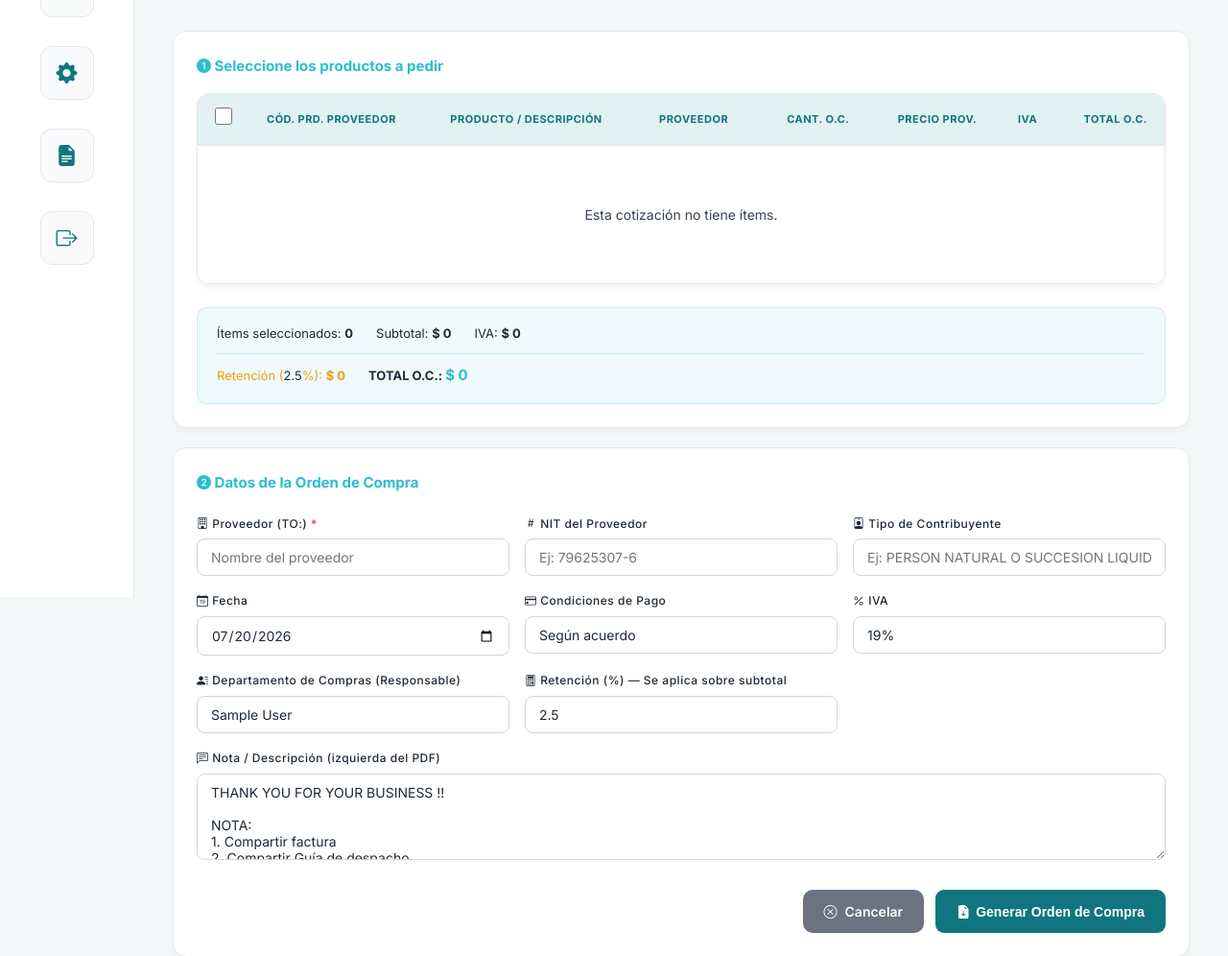
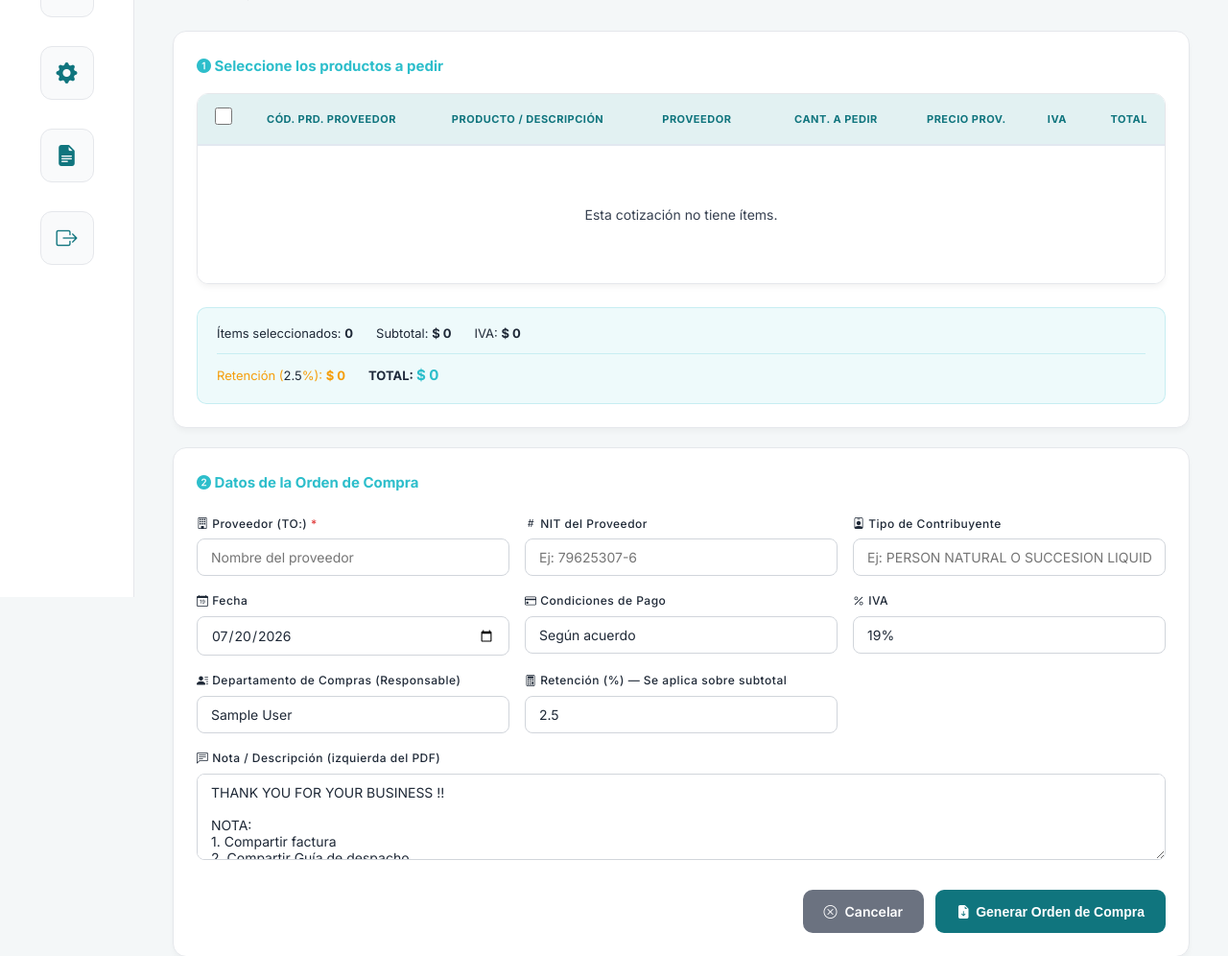
Before and after one commit to Santiago072/SistemaImpobiomedical, a PHP site: template app/views/ordenes/seleccionar_items.php in a window 1280 px wide. Shown: the part 178-1174 px from the top of the page at 96% size. Run offline with PHP 8.4, Linux system fonts and the light colour scheme; the template is opened without the code that fills it, so the values that code supplies are empty; the visitor is signed in with stand-in values (Sample User, id 1).

Commit message:
Correcion de nombres de campos

```diff
--- a/app/views/cotizaciones/generar_pdf.php
+++ b/app/views/cotizaciones/generar_pdf.php
@@ -302,7 +302,7 @@ table { width:100%; border-collapse:collapse; }
   <th class="th-item col-vu">V/U</th>
   <th class="th-item col-iva">IVA</th>
   <th class="th-item col-tiva">T/IVA</th>
-  <th class="th-item col-vt">V/T</th>
+  <th class="th-item col-vt">VT/SV</th>
   <th class="th-item col-te">TIEMPO ENTREGA</th>
 </tr>
 <tbody>
--- a/app/views/ordenes/seleccionar_items.php
+++ b/app/views/ordenes/seleccionar_items.php
@@ -80,10 +80,10 @@ include dirname(__DIR__) . '/layout/menu.php';
                                 <th>CÓD. PRD. PROVEEDOR</th>
                                 <th>Producto / Descripción</th>
                                 <th>Proveedor</th>
-                                <th style="text-align:right;">Cant. O.C.</th>
+                                <th style="text-align:right;">Cant. a pedir</th>
                                 <th style="text-align:right;">Precio Prov.</th>
                                 <th style="text-align:right;">IVA</th>
-                                <th style="text-align:right;">Total O.C.</th>
+                                <th style="text-align:right;">Total</th>
                             </tr>
                         </thead>
                         <tbody>
@@ -196,7 +196,7 @@ include dirname(__DIR__) . '/layout/menu.php';
                     </div>
                     <div style="display:flex; gap:24px; flex-wrap:wrap; align-items:center; padding-top:10px; border-top:1px solid rgba(45,190,203,.2);">
                         <span style="color:#f59e0b;">Retención (<span id="lblRetPct">2.5</span>%): <strong id="cntRet" style="color:#f59e0b;">$ 0</strong></span>
-                        <div style="font-weight:bold; color:var(--white);">TOTAL O.C.: <span id="cntTotal" style="color:var(--amber); font-size:15px;">$ 0</span></div>
+                        <div style="font-weight:bold; color:var(--white);">TOTAL: <span id="cntTotal" style="color:var(--amber); font-size:15px;">$ 0</span></div>
                     </div>
                 </div>
             </div>
```
